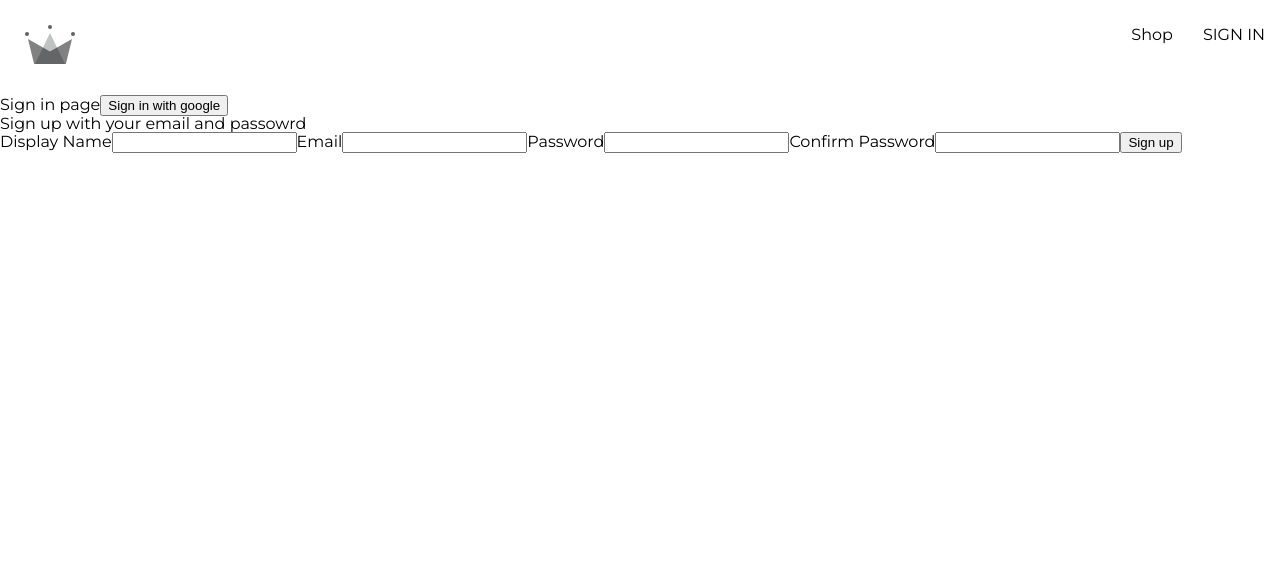
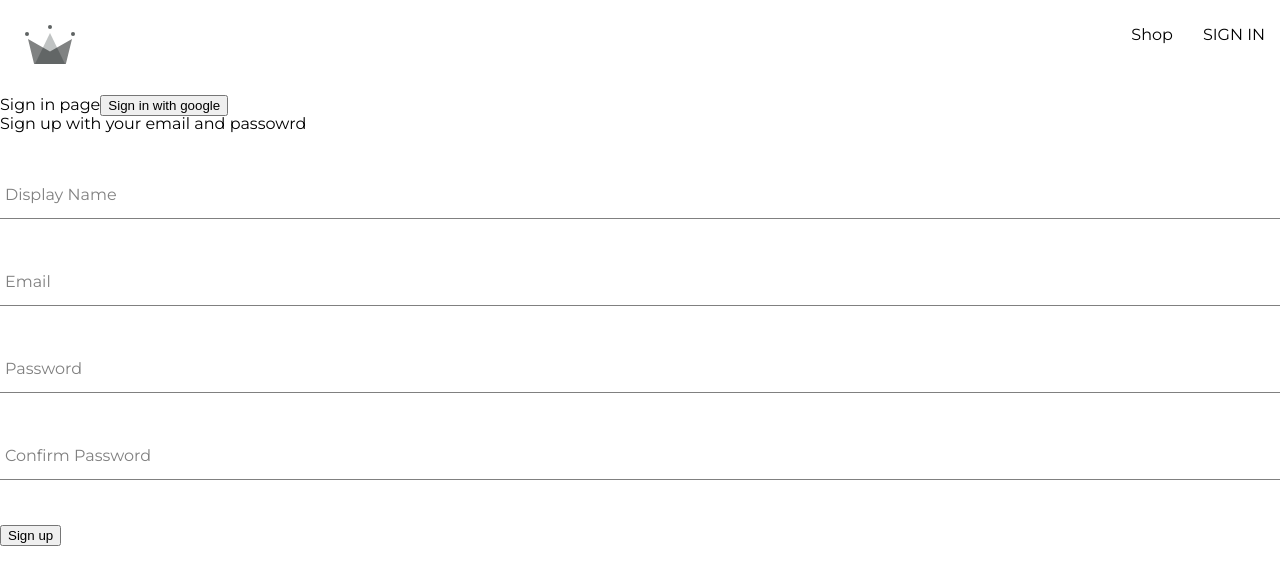
Before and after one commit to affantaufiqur/crown-react, a React (Vite) app: page /sign-in in a window 1280 px wide. Shown: the top 584 px of the page. Built offline with nearby package versions, Linux system fonts and the light colour scheme.

Commit message:
changes: reusable form input

```diff
--- /dev/null
+++ b/src/components/form-input/form-input.component.jsx
@@ -0,0 +1,14 @@
+import './form-input.styles.scss'
+
+const FormInput = ({ label, ...otherProps }) => {
+  return (
+    <div className="group">
+      <input
+        className="form-input"
+        {...otherProps}
+      />
+      {label && <label className={`${otherProps.value.length ? 'shrink' : ''} form-input-label`}>{label}</label>}
+    </div>
+  )
+}
+export default FormInput
--- /dev/null
+++ b/src/components/form-input/form-input.styles.scss
@@ -0,0 +1,54 @@
+$sub-color: grey;
+$main-color: black;
+
+@mixin shrinkLabel {
+  top: -14px;
+  font-size: 12px;
+  color: $main-color;
+}
+
+.group {
+  position: relative;
+  margin: 45px 0;
+
+  .form-input {
+    background: none;
+    background-color: white;
+    color: $sub-color;
+    font-size: 18px;
+    padding: 10px 10px 10px 5px;
+    display: block;
+    width: 100%;
+    border: none;
+    border-radius: 0;
+    border-bottom: 1px solid $sub-color;
+    margin: 25px 0;
+
+    &:focus {
+      outline: none;
+    }
+
+    &:focus ~ .form-input-label {
+      @include shrinkLabel();
+    }
+  }
+
+  input[type='password'] {
+    letter-spacing: 0.3em;
+  }
+
+  .form-input-label {
+    color: $sub-color;
+    font-size: 16px;
+    font-weight: normal;
+    position: absolute;
+    pointer-events: none;
+    left: 5px;
+    top: 10px;
+    transition: 300ms ease all;
+
+    &.shrink {
+      @include shrinkLabel();
+    }
+  }
+}
--- a/src/components/sign-up/sign-up.component.jsx
+++ b/src/components/sign-up/sign-up.component.jsx
@@ -1,5 +1,6 @@
 import { useState } from 'react'
 import { createAuthUserWithEmailAndPassword, createUserDocument } from '../../utils/firebase/firebase.utils'
+import FormInput from '../form-input/form-input.component'
 
 const defaultFormFields = {
   displayName: '',
@@ -44,24 +45,24 @@
     <div>
       <h1>Sign up with your email and passowrd</h1>
       <form onSubmit={handleSubmit}>
-        <label>Display Name</label>
-        <input
+        <FormInput
+          label="Display Name"
           type="text"
           required
           name="displayName"
           value={displayName}
           onChange={handleChange}
         />
-        <label>Email</label>
-        <input
+        <FormInput
+          label="Email"
           type="email"
           required
           name="email"
           value={email}
           onChange={handleChange}
         />
-        <label>Password</label>
-        <input
+        <FormInput
+          label="Password"
           type="password"
           required
           name="password"
@@ -69,8 +70,8 @@
           onChange={handleChange}
           minLength="6"
         />
-        <label>Confirm Password</label>
-        <input
+        <FormInput
+          label="Confirm Password"
           type="password"
           required
           name="passwordConfirmation"
```
